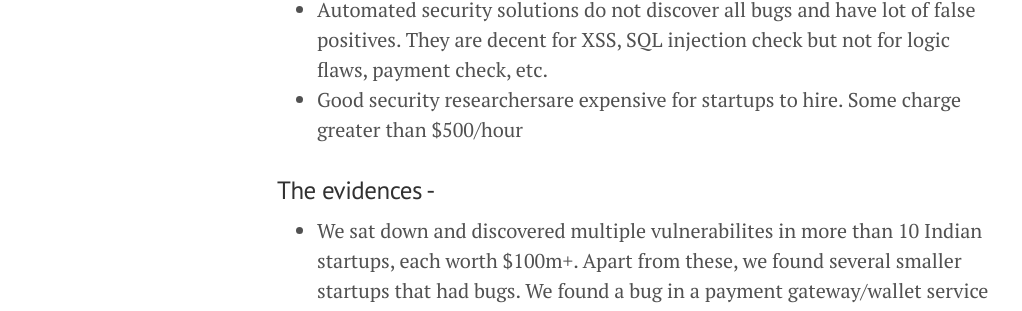
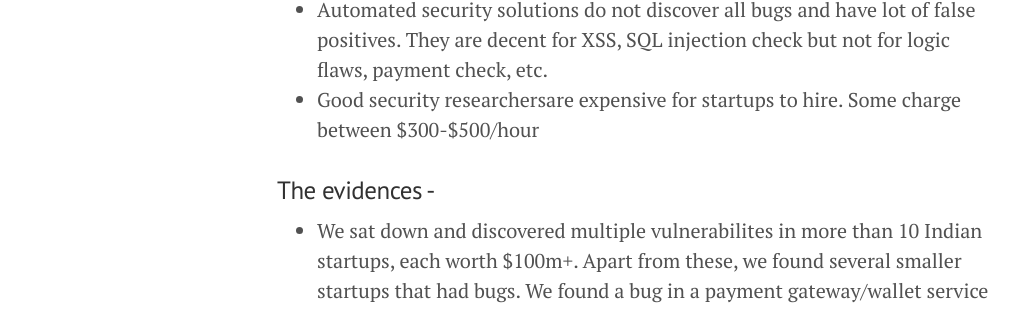
Before and after one commit to FallibleInc/blog, a Jekyll site: the page built from _posts/2015-09-25-Why-fallible.md, in a window 1280 px wide. Shown: the part 489-800 px from the top of the page, without its empty margins (3-1025 px from the left). Built offline with Jekyll 4.4.1, drawn with Linux system fonts in a browser that asks for light colours.

Commit message:
Updated 2015-09-25-Why-fallible.md

```diff
--- a/_posts/2015-09-25-Why-fallible.md
+++ b/_posts/2015-09-25-Why-fallible.md
@@ -13,7 +13,7 @@ Startups are facing a new problem of data leak and loss of money & business. To
 
 - Startups have security bugs
 - Automated security solutions do not discover all bugs and have lot of false positives. They are decent for XSS, SQL injection check but not for logic flaws, payment check, etc.
-- Good security researchersare expensive for startups to hire. Some charge greater than $500/hour
+- Good security researchersare expensive for startups to hire. Some charge between $300-$500/hour
 
 
 ### The evidences -
```
